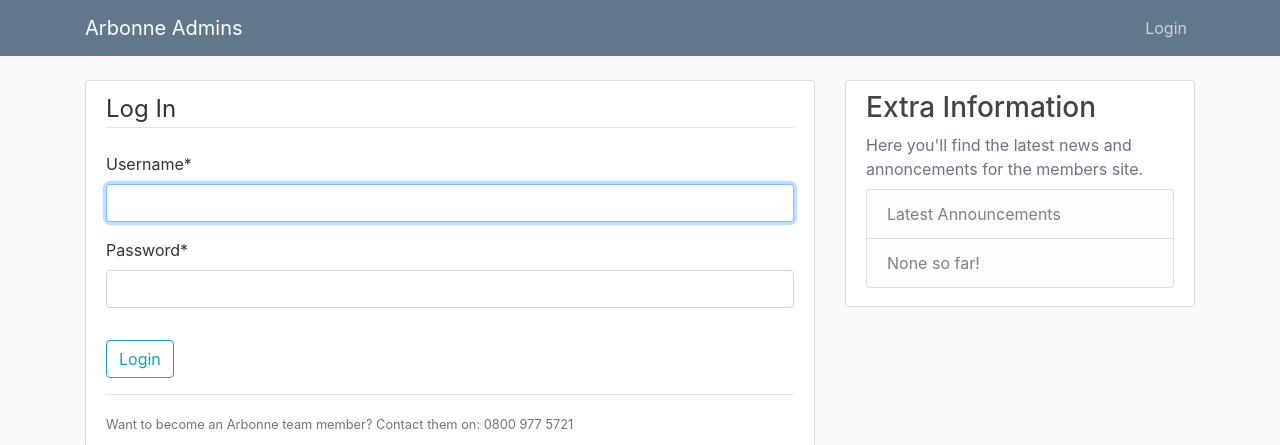
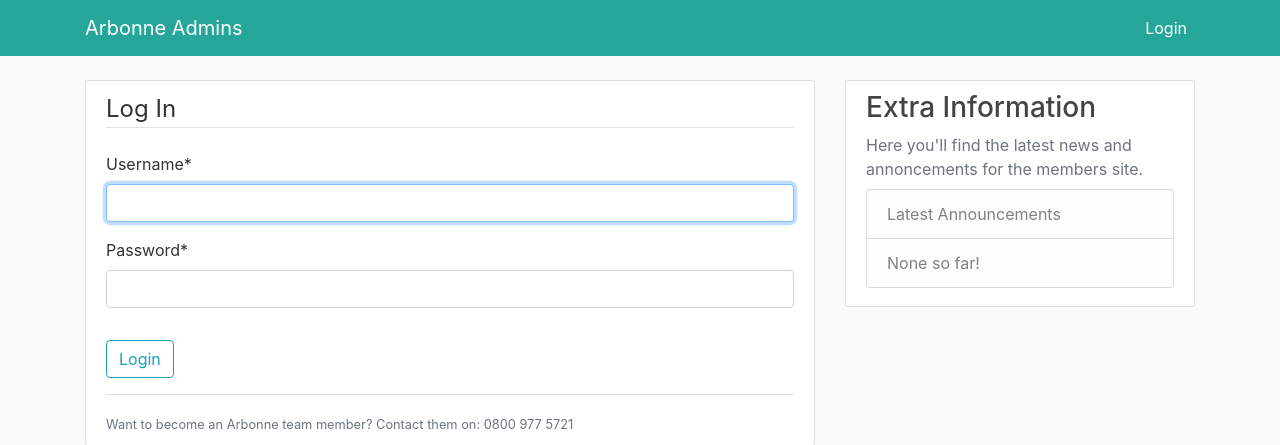
Before and after one commit to wgengland/GeorgeArbonne, a Django app: page / in a window 1280 px wide. Shown: the top 445 px of the page. Run offline with Django 3.2, Linux system fonts and the light colour scheme; some libraries are stand-ins or nearby versions.

Commit message:
updating navbar colors

```diff
--- a/users/static/users/main.css
+++ b/users/static/users/main.css
@@ -13,11 +13,11 @@
 }
 
 .bg-steel {
-  background-color: #5f788a;
+  background-color: #26a69a;
 }
 
 .site-header .navbar-nav .nav-link {
-  color: #cbd5db;
+  color:  #ffffff;
 }
 
 .site-header .navbar-nav .nav-link:hover {
```
Also changed, not shown: users/templates/users/profile.html (+2 -5 lines), db.sqlite3.
